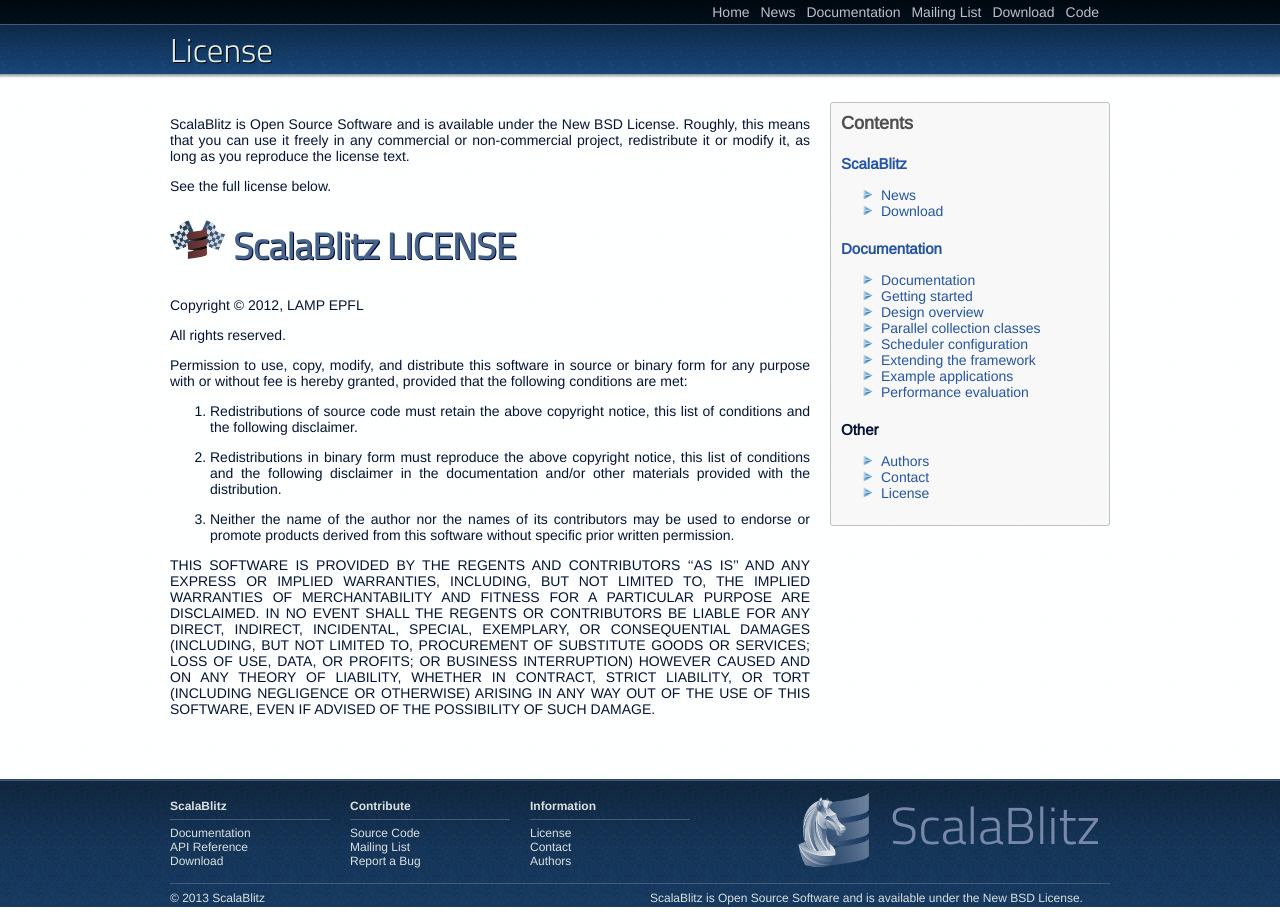
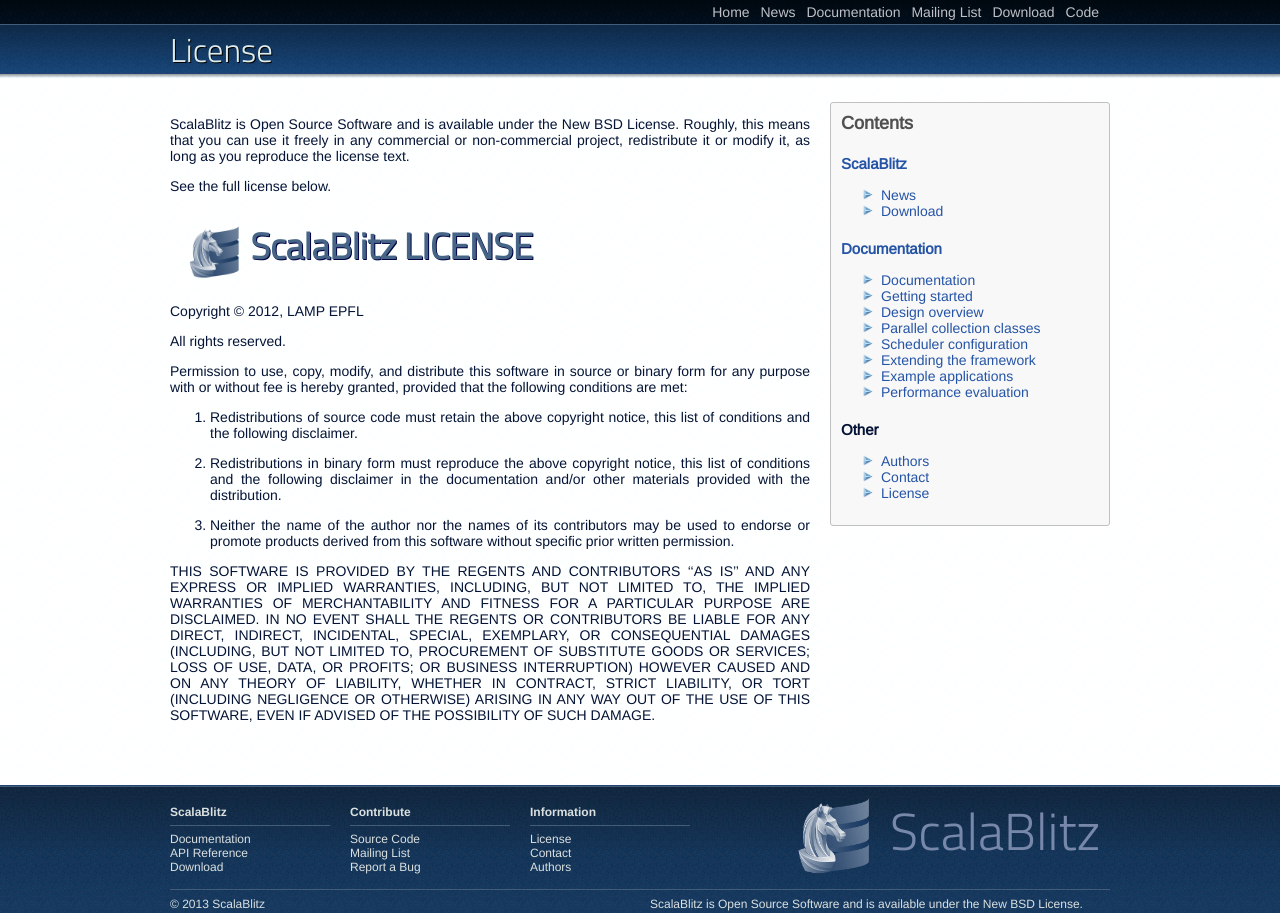
Before and after one commit to scala-blitz/scala-blitz.github.com, a Jekyll site: the page built from home/license.md, in a window 1280 px wide. Built offline with Jekyll 4.4.1, drawn with Linux system fonts in a browser that asks for light colours.

Commit message:
Horsey next to license.

```diff
--- a/home/license.md
+++ b/home/license.md
@@ -12,7 +12,7 @@ project, redistribute it or modify it, as long as you reproduce the license text
 See the full license below.
 
 
-# <img height="40px" src="{{ homedir }}/resources/images/logo-pc-2.png"/> ScalaBlitz LICENSE
+<h1><img class="center" height="58px" src="{{ homedir }}/resources/images/chess-knight-logo-small.png"/> ScalaBlitz LICENSE</h1>
 
 Copyright &copy; 2012, LAMP EPFL
 
--- a/resources/css/pc2.css
+++ b/resources/css/pc2.css
@@ -392,6 +392,10 @@ h1.newstitle:hover {
   color: #00aaf6;
 }
 
+img.center {
+  vertical-align: middle;
+}
+
 div.newsinfo {
   color: #9a9a9a;
 }
```
